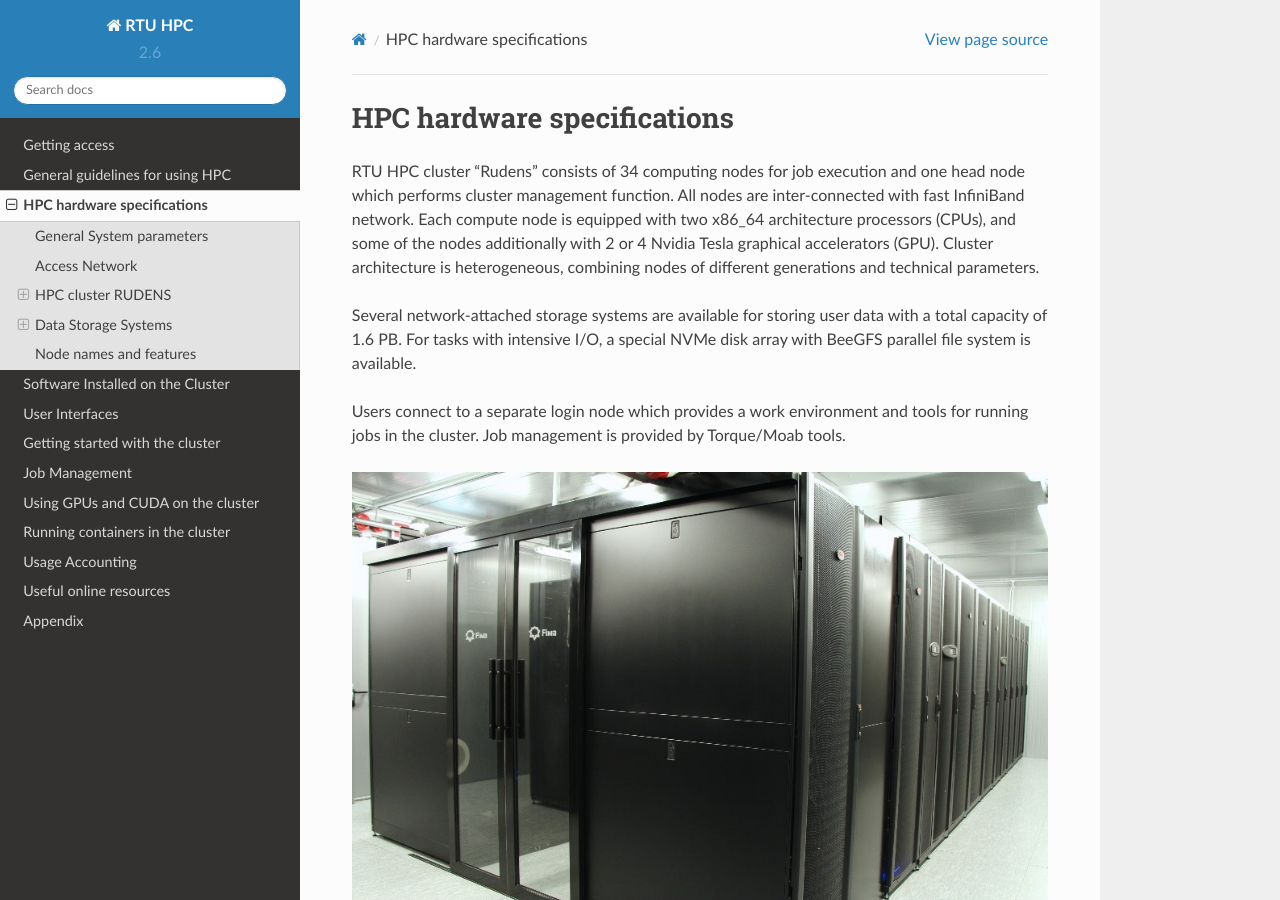
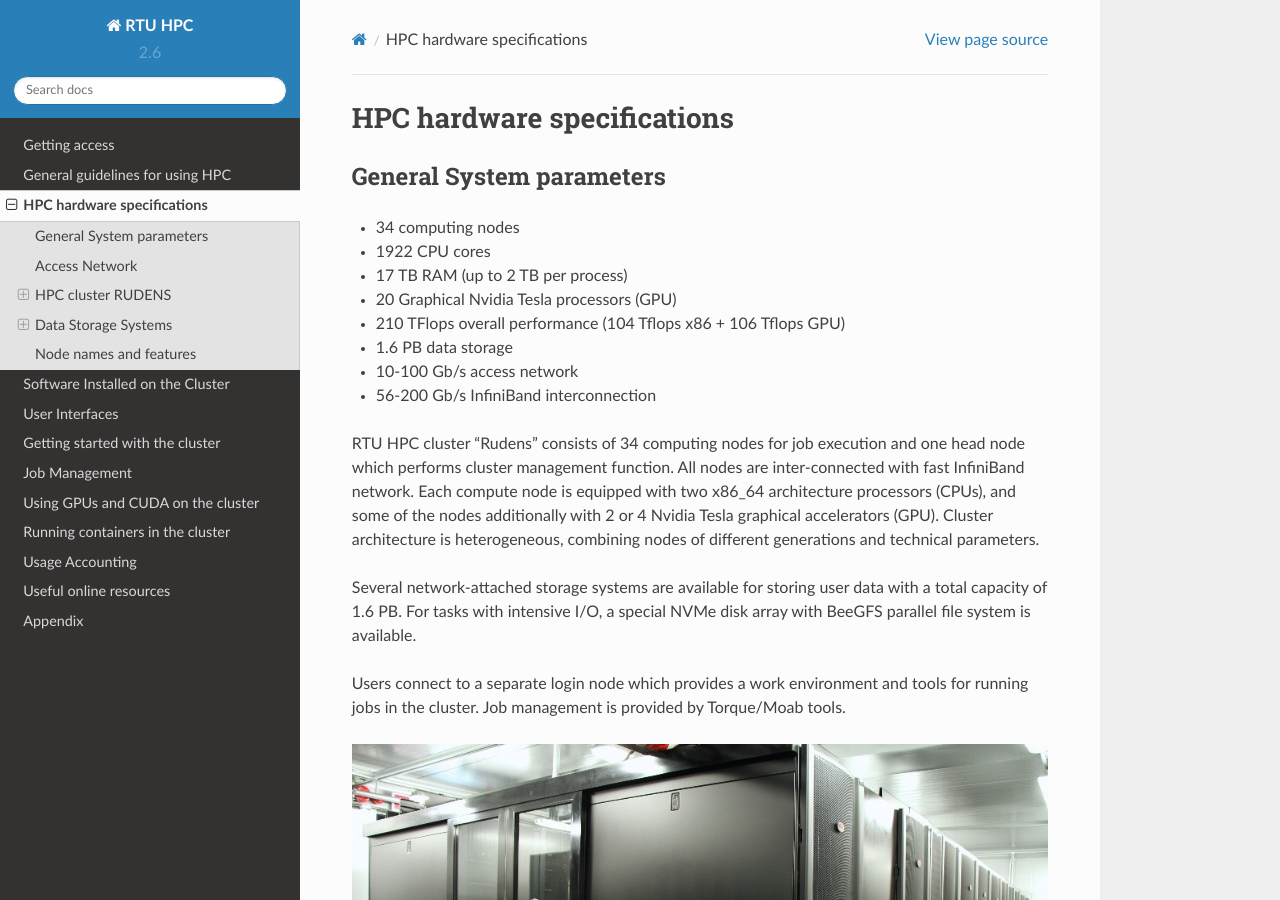
Before and after one commit to rtuhpc/hpc-manual, a Sphinx documentation site: the page built from doc/03_hardware.md, in a window 1280 px wide and 900 px high. Built offline with Sphinx 7.4.7 and the Read the Docs theme 2.0.0, drawn with Linux system fonts in a browser that asks for light colours; some of the changed lines change nothing that is shown.

Commit message:
Update structure

```diff
--- a/doc/03_hardware.md
+++ b/doc/03_hardware.md
@@ -1,12 +1,4 @@
 # HPC hardware specifications
-RTU HPC cluster “Rudens” consists of 34 computing nodes for job execution and one head node which performs cluster management function. All nodes are inter-connected with fast InfiniBand network. Each compute node is equipped with two x86_64 architecture processors (CPUs), and some of the nodes additionally with 2 or 4 Nvidia Tesla graphical accelerators (GPU). Cluster architecture is heterogeneous, combining nodes of different generations and technical parameters.
-
-Several network-attached storage systems are available for storing user data with a total capacity of 1.6 PB. For tasks with intensive I/O, a special NVMe disk array with BeeGFS parallel file system is available.
-
-Users connect to a separate login node which provides a work environment and tools for running jobs in the cluster. Job management is provided by Torque/Moab tools.
-
-![alt text](./images/data_center.jpg)
-
 ## General System parameters
 - 34 computing nodes
 - 1922 CPU cores
@@ -17,7 +9,15 @@ Users connect to a separate login node which provides a work environment and too
 - 10-100 Gb/s access network
 - 56-200 Gb/s InfiniBand interconnection
 
----
+RTU HPC cluster “Rudens” consists of 34 computing nodes for job execution and one head node which performs cluster management function. All nodes are inter-connected with fast InfiniBand network. Each compute node is equipped with two x86_64 architecture processors (CPUs), and some of the nodes additionally with 2 or 4 Nvidia Tesla graphical accelerators (GPU). Cluster architecture is heterogeneous, combining nodes of different generations and technical parameters.
+
+Several network-attached storage systems are available for storing user data with a total capacity of 1.6 PB. For tasks with intensive I/O, a special NVMe disk array with BeeGFS parallel file system is available.
+
+Users connect to a separate login node which provides a work environment and tools for running jobs in the cluster. Job management is provided by Torque/Moab tools.
+
+![alt text](./images/data_center.jpg)
+
+
 
 ## Access Network
 10 Gbps connection with Latvian Academic computer network, 100 Gbps to European Academic Computer Network GEANT and Genomics Data Network, and 2 Gbps to commercial Internet providers in Latvia is provided.
```
